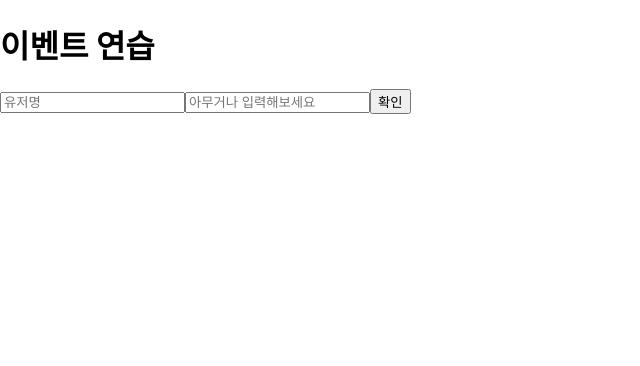
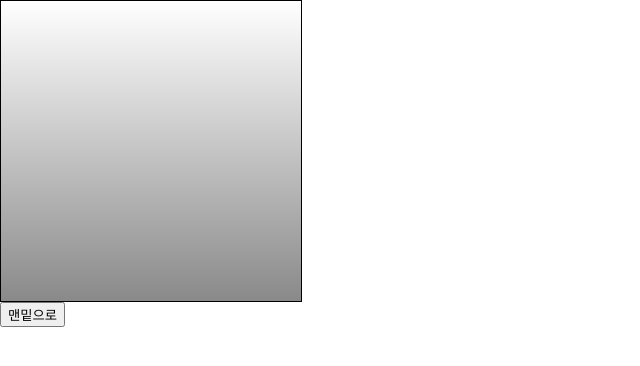
Before and after one commit to gnshjoo/react, a React (Create React App) app: page / in a window 1280 px wide. Shown: the top 366 px of the page, without its empty margins (0-640 px from the left). Built offline with nearby package versions, Linux system fonts and the light colour scheme.

Commit message:
dom/ref 완료

```diff
--- a/src/App.js
+++ b/src/App.js
@@ -1,21 +1,17 @@
 import React, { Component } from "react";
-import EventPractice from "./EventPractice";
 import "./App.css";
+import ScrollBox from "./ScrollBox";
 
 class App extends Component {
   render() {
-    const text = "당신은 어썸한가요?";
-    const condition = true;
-    const style = {
-      backgroundColor: "gray",
-      border: "1px solid black",
-      height: Math.round(Math.random() * 300) + 50,
-      width: Math.round(Math.random() * 300) + 50,
-      WebkitTransition: "all",
-      Moztransition: "all",
-      msTransition: "all"
-    };
-    return <EventPractice />;
+    return (
+      <div>
+        <ScrollBox ref={ref => (this.scrollBox = ref)} />
+        <button onClick={() => this.scrollBox.scrollToBottom()}>
+          맨밑으로
+        </button>
+      </div>
+    );
   }
 }
 
--- /dev/null
+++ b/src/ScrollBox.js
@@ -0,0 +1,34 @@
+import React, { Component } from "react";
+
+class ScrollBox extends Component {
+  scrollToBottom = () => {
+    const { scrollHeight, clientHeight } = this.box;
+    this.box.scrollTop = scrollHeight - clientHeight;
+  };
+  render() {
+    const style = {
+      border: "1px solid black",
+      height: "300px",
+      width: "300px",
+      overflow: "auto",
+      postiton: "relative"
+    };
+    const innerStyle = {
+      width: "100%",
+      height: "650px",
+      background: "linear-gradient(white, black)"
+    };
+
+    return (
+      <div
+        style={style}
+        ref={ref => {
+          this.box = ref;
+        }}
+      >
+        <div style={innerStyle} />
+      </div>
+    );
+  }
+}
+export default ScrollBox;
```
Also changed, not shown: src/ValidationSample.css (added, +7 -0 lines), src/ValidationSample.js (added, +42 -0 lines).
